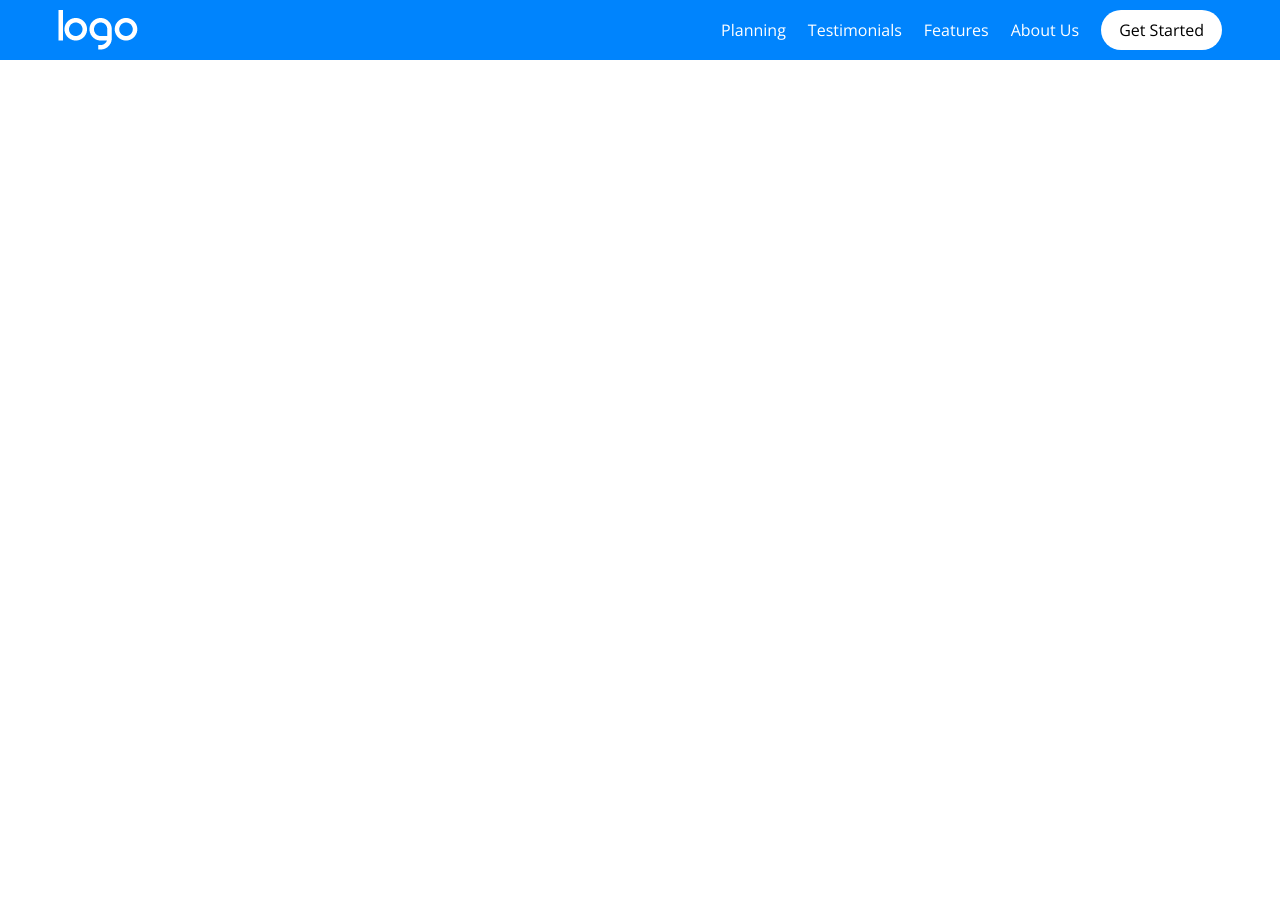
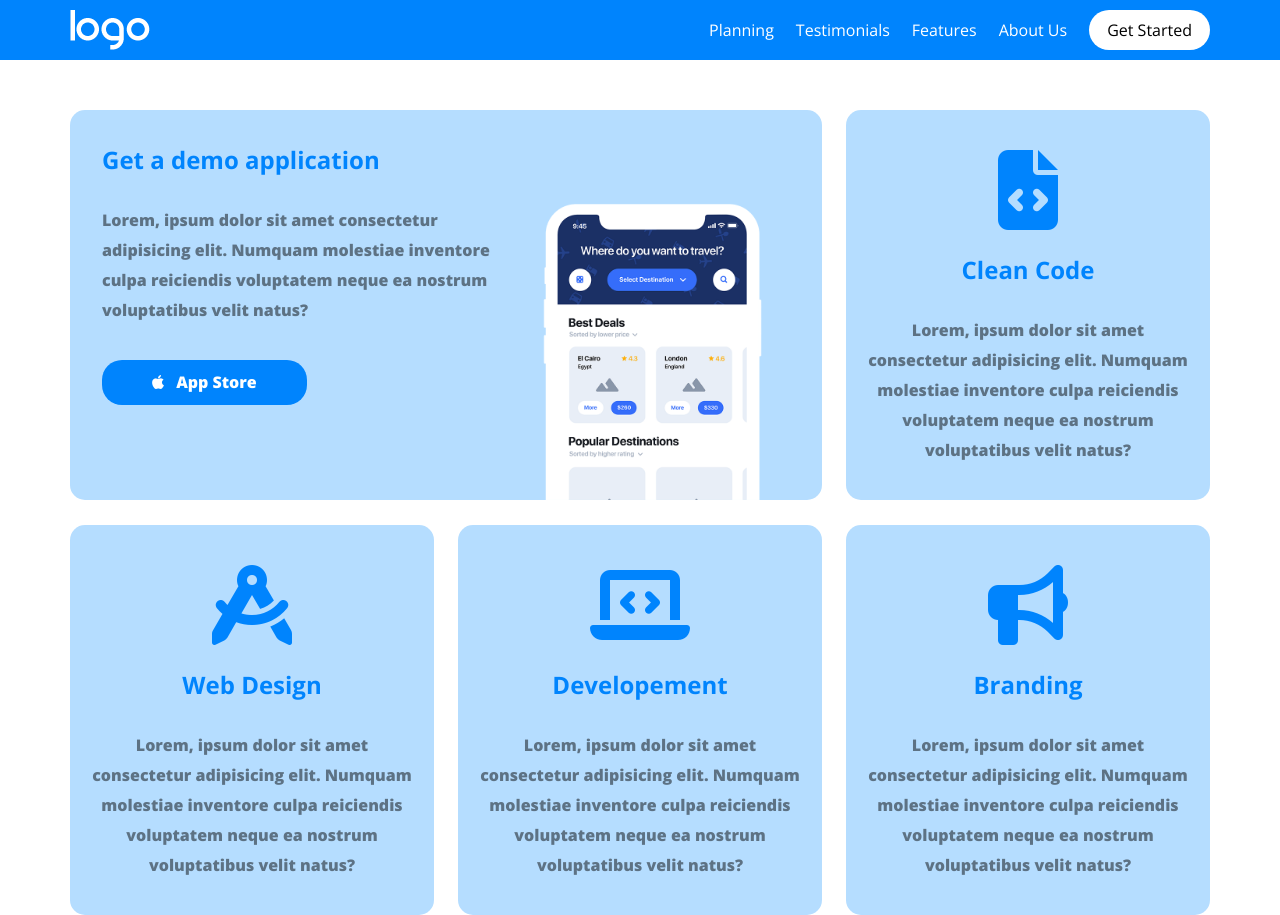
Before and after one commit to CarloVeronese/htmlcss-responsive-layout, a plain HTML site: page index.html in a window 1280 px wide. Before the commit the page ends 800 px from the top, so only its background shows below. Drawn offline with nearby package versions, Linux system fonts and the light colour scheme.

Commit message:
Add - cards content and style for desktop

```diff
--- a/css/style.css
+++ b/css/style.css
@@ -19,6 +19,7 @@ menu {
 
 img {
     width: 100%;
+    display: block;
 }
 
 figure img{
@@ -31,6 +32,10 @@ a {
     display: inline-block;
 }
 
+[class^="col"]{
+    padding: 0 12px;
+}
+
 /* COLORS PALETTE */
 
 :root {
@@ -38,6 +43,7 @@ a {
     --light-blue:#B5DDFF;
     --purple:#9792E4;
     --yellow:#FDC15F;
+    --grey: #5D7284;
     --dark-grey:#333333;
     --light:#FFFFFF;
 
@@ -69,8 +75,16 @@ a {
     flex-basis: calc((100% / 12) * 4);
 }
 
+.col-5 {
+    flex-basis: calc((100% / 12) * 5);
+}
+
 .col-6 {
     flex-basis: calc((100% / 12) * 6);
+}
+
+.col-7 {
+    flex-basis: calc((100% / 12) * 7);
 }
 
 .col-8 {
@@ -94,6 +108,10 @@ a {
     color: white;
 }
 
+.icon-blue{
+    color: var(--blue);
+}
+
 
 /* COMPONENT CLASSES */
 
@@ -107,6 +125,7 @@ a {
 }
 
 /* HEADER */
+
 .page-header {
     background-color: var(--blue);
     padding: 10px 0;
@@ -124,6 +143,67 @@ a {
 
 .hamburger-menu{
     display: none;
+}
+
+/* MAIN */
+
+main{
+    padding-top: 50px;
+}
+
+/* CARDS */
+
+.card-container{
+    row-gap: 25px;
+}
+
+.card{
+    background-color: var(--light-blue);
+    padding: 40px 20px 0px;
+    height: 100%;
+    border-radius: 15px;
+}
+
+[class^="card"]{
+    font-weight: 800;
+}
+
+.card-title h2{
+    color: var(--blue);
+    line-height: 20px;
+    font-size: 24px;
+}
+
+.card-paragraph{
+    color: var(--grey);
+    padding: 35px 0;
+    line-height: 30px;
+}
+
+.card-button{
+    display: inline-block;
+    background-color: var(--blue);
+    color: white;
+    padding: 0 50px;
+    line-height: 45px;
+}
+
+.card-button i{
+    padding-right: 8px;
+}
+
+.col-4 .card{
+    text-align: center;
+}
+
+.card-icon i{
+    font-size: 80px;
+    padding-bottom: 30px;
+}
+
+.image-flex{
+    display: flex;
+    align-items: flex-end;
 }
 
 /* MEDIA QUERIES*/
--- a/index.html
+++ b/index.html
@@ -35,13 +35,76 @@
                     </div>
                 </div>
             </div>
-
         </nav>
-
     </header>
     <!-- main -->
     <main>
-
+        <section class="hero">
+            <div class="container">
+                <div class="row card-container">
+                    <div class="col-8">
+                        <div class="card row">
+                            <div class="col-7 card-content">
+                                <div class="card-title">
+                                    <h2>Get a demo application</h2>
+                                </div>
+                                <div class="card-body">
+                                    <p class="card-paragraph">Lorem, ipsum dolor sit amet consectetur adipisicing elit. Numquam molestiae inventore culpa reiciendis voluptatem neque ea nostrum voluptatibus velit natus?</p>
+                                    <div class="card-button button"> <a href=""> <i class="fa-brands fa-apple icon-white"></i> App Store </a> </div>
+                                </div>
+                            </div>
+                            <div class="col-5 image-flex">
+                                <img src="./img/phone.png" alt="">
+                            </div>
+                        </div>
+                    </div>
+                    <div class="col-4">
+                        <div class="card">
+                            <div class="card-title">
+                                <div class="card-icon"><i class="fa-solid fa-file-code icon-blue"></i></div>
+                                <h2>Clean Code</h2>
+                            </div>
+                            <div class="card-body">
+                                <p class="card-paragraph">Lorem, ipsum dolor sit amet consectetur adipisicing elit. Numquam molestiae inventore culpa reiciendis voluptatem neque ea nostrum voluptatibus velit natus?</p>
+                            </div>
+                        </div>
+                    </div>
+                    <div class="col-4">
+                        <div class="card">
+                            <div class="card-title">
+                                <div class="card-icon"><i class="fa-solid fa-compass-drafting icon-blue"></i></i></div>
+                                <h2>Web Design</h2>
+                            </div>
+                            <div class="card-body">
+                                <p class="card-paragraph">Lorem, ipsum dolor sit amet consectetur adipisicing elit. Numquam molestiae inventore culpa reiciendis voluptatem neque ea nostrum voluptatibus velit natus?</p>
+                            </div>
+                        </div>
+                    </div>
+                    <div class="col-4">
+                        <div class="card">
+                            <div class="card-title">
+                                <div class="card-icon"><i class="fa-solid fa-laptop-code icon-blue"></i></div>
+                                <h2>Developement</h2>
+                            </div>
+                            <div class="card-body">
+                                <p class="card-paragraph">Lorem, ipsum dolor sit amet consectetur adipisicing elit. Numquam molestiae inventore culpa reiciendis voluptatem neque ea nostrum voluptatibus velit natus?</p>
+                            </div>
+                        </div>
+                    </div>
+                    <div class="col-4">
+                        <div class="card">
+                            <div class="card-title">
+                                <div class="card-icon"><i class="fa-solid fa-bullhorn icon-blue"></i></div>
+                                <h2>Branding</h2>
+                            </div>
+                            <div class="card-body">
+                                <p class="card-paragraph">Lorem, ipsum dolor sit amet consectetur adipisicing elit. Numquam molestiae inventore culpa reiciendis voluptatem neque ea nostrum voluptatibus velit natus?</p>
+                            </div>
+                        </div>
+                    </div>
+                </div>
+            </div>
+        </section>
     </main>
     <!-- footer -->
     <footer>
```
